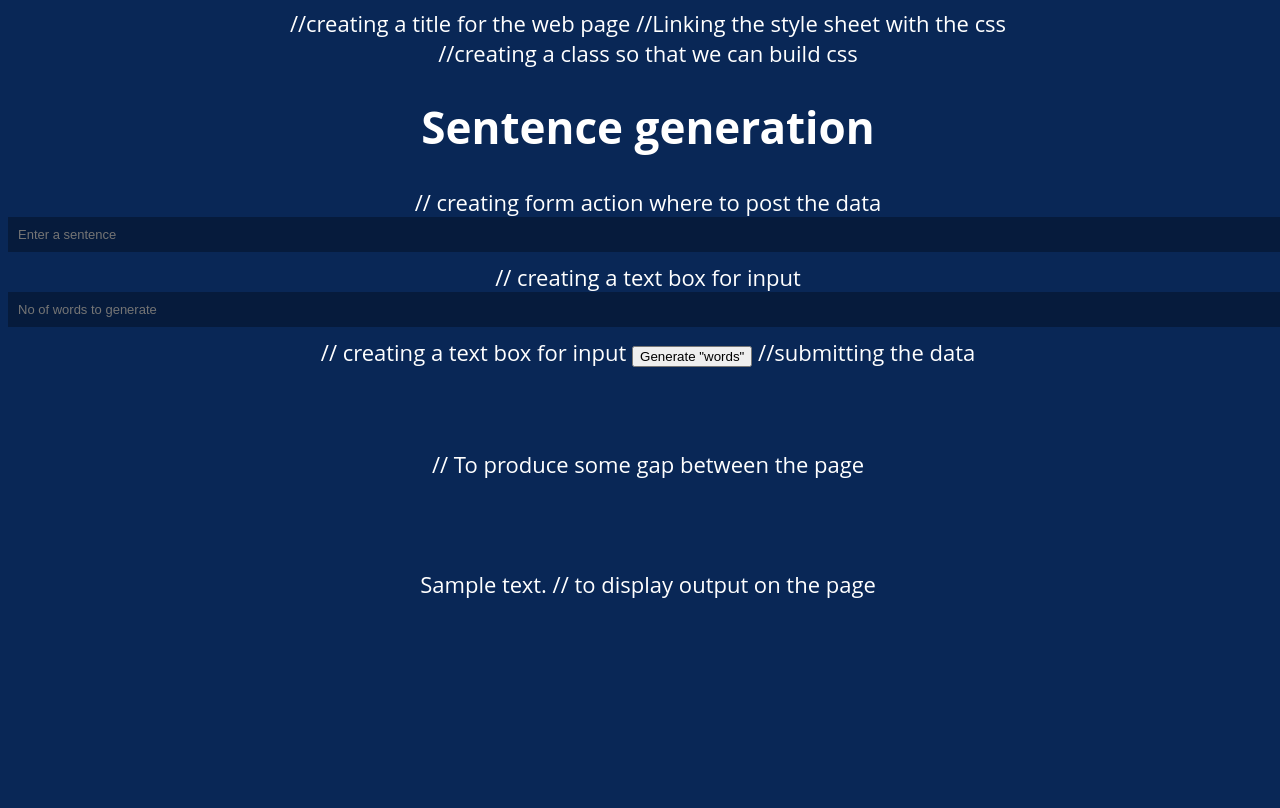
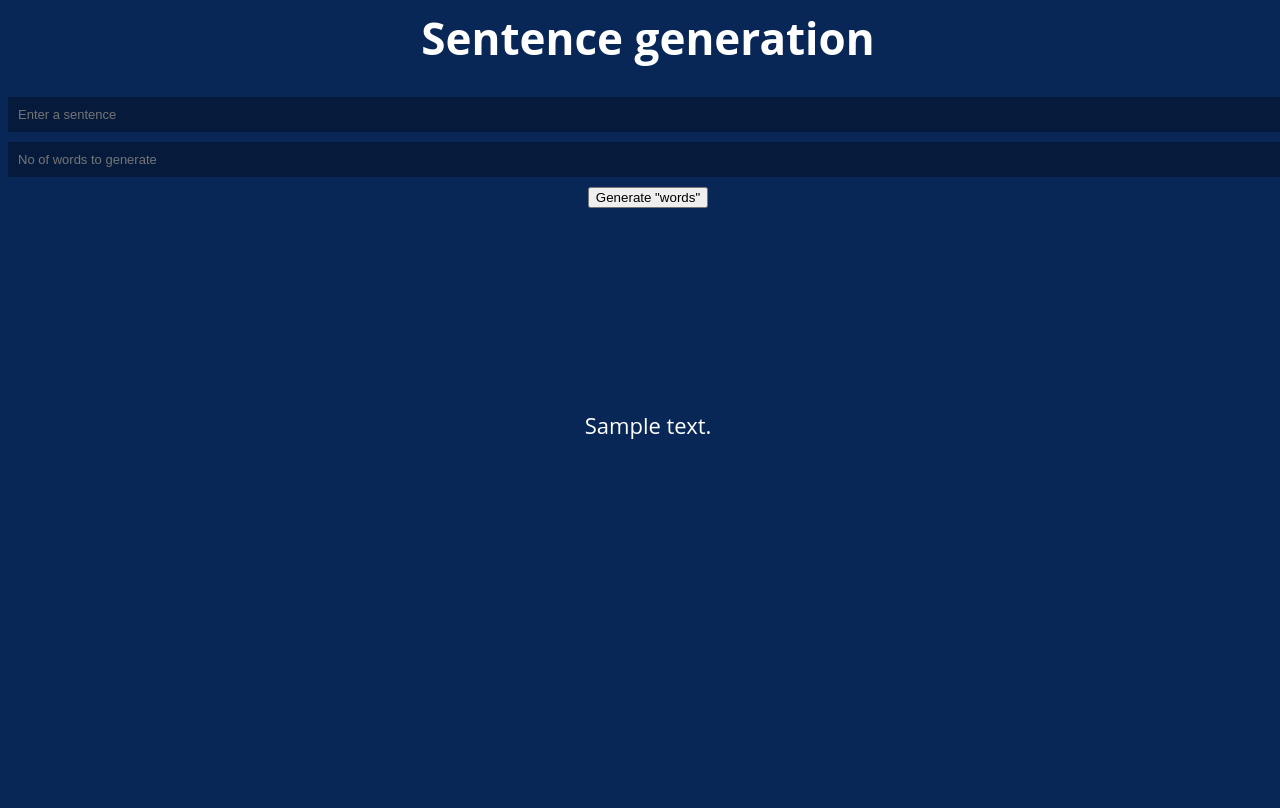
Before and after one commit to nikhilvemula60/application, a Flask app: template templates/index.html in a window 1280 px wide. Run offline with Flask 2, Linux system fonts and the light colour scheme; the template is opened without the code that fills it: most values are stand-ins (such as "Sample title", 1, 10 or a date in 2020).

Commit message:
Update index.html

```diff
--- a/templates/index.html
+++ b/templates/index.html
@@ -1,27 +1,27 @@
 <html>
 <head>
   <meta charset="UTF-8">
-  <title>Sentence Generation Using Bidirectional LSTM</title> //creating a title for the web page
+  <title>Sentence Generation Using Bidirectional LSTM</title> <!-- creating a title for the web page -->
 	<title> Nikhil Vemula Final Project</title>
-<link rel="stylesheet" href="{{ url_for('static', filename='main.css') }}"> //Linking the style sheet with the css
+<link rel="stylesheet" href="{{ url_for('static', filename='main.css') }}"> <!-- Linking the style sheet with the css -->
 </head>
 <body>
- <div class="login"> //creating a class so that we can build css
+ <div class="login"> <!-- creating a class so that we can build css -->
 	<h1> Sentence generation</h1>
 
-    <form action="{{ url_for('predict')}}"method="post"> // creating form action where to post the data
+    <form action="{{ url_for('predict')}}"method="post">  <!--  creating form action where to post the data-->
 
-    	<input type="text"  required="required" name="textive" placeholder="Enter a sentence"/> // creating a text box for input
-        <input type="text" required="required"  name="input_length" placeholder="No of words to generate"/> // creating a text box for input
+    	<input type="text"  required="required" name="textive" placeholder="Enter a sentence"/> <!-- creating a text box for input-->
+        <input type="text" required="required"  name="input_length" placeholder="No of words to generate"/> <!-- creating a text box for input-->
 
-        <button type="submit" class="btn btn-primary btn-block btn-large">Generate "words"</button> //submitting the data
+        <button type="submit" class="btn btn-primary btn-block btn-large">Generate "words"</button>  <!-- submitting the data-->
     </form>
 
-   <br> <br> // To produce some gap between the page
+   <br> <br>  <!-- To produce some gap between the page-->
    <br>
    <br> <br>
    <br>
-   {{ prediction_text }} // to display output on the page
+   {{ prediction_text }}  <!--To display output on the page-->
  </div>
 </body>
 </html>
```
